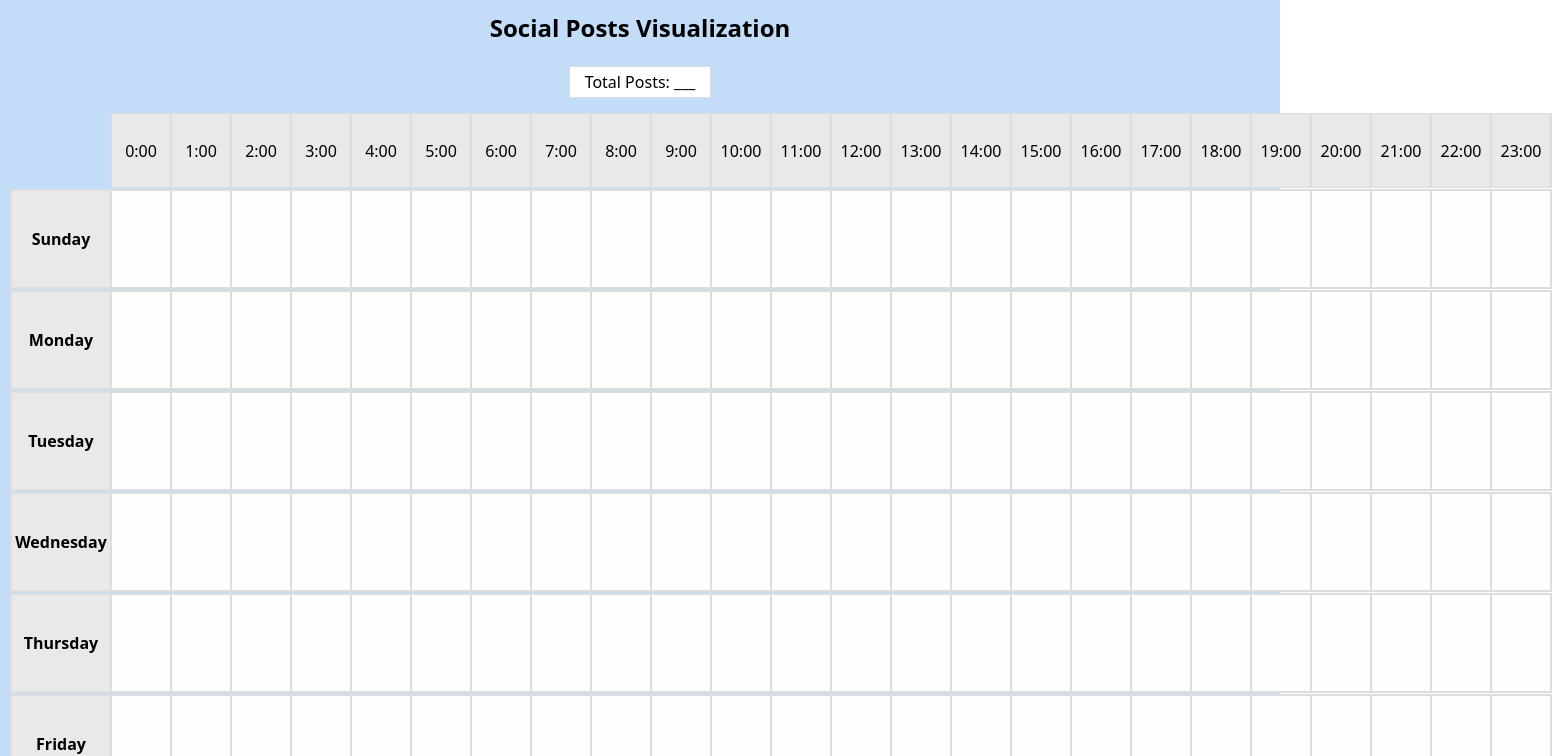
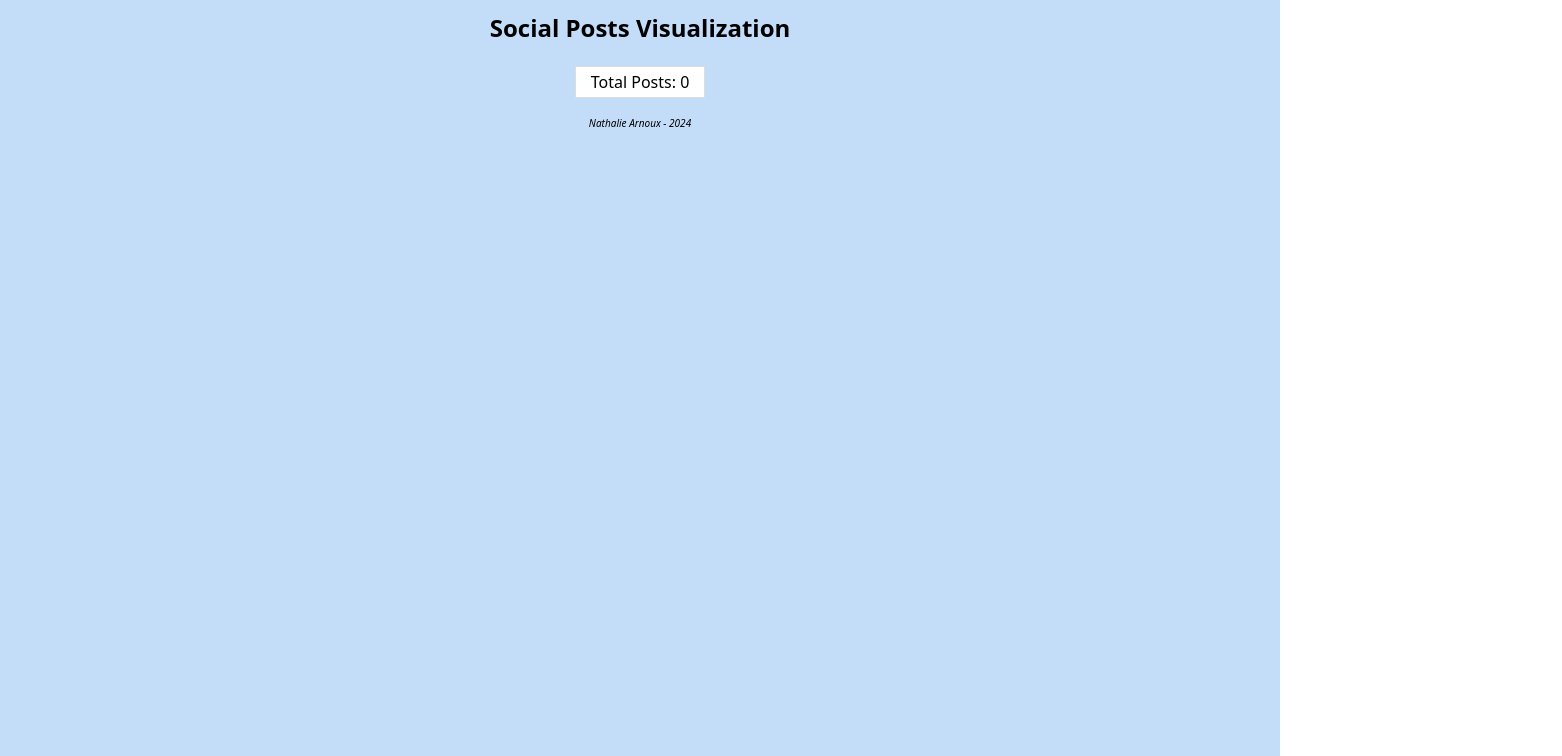
Before and after one commit to nathalieArnoux/challenge-upfluence, a React (Vite) app: page / in a window 1280 px wide. Shown: the top 756 px of the page, 1562 px wide, since content can reach past the window. Built offline with nearby package versions, Linux system fonts and the light colour scheme; no server answers.

Commit message:
implemented two states to handle counters and data to pass to punch card

```diff
--- a/src/components/App/App.jsx
+++ b/src/components/App/App.jsx
@@ -1,21 +1,66 @@
 import "./App.css";
 import { useEffect, useState } from "react";
 import Counter from "../Counter/Counter";
-import PunchCard from "../PunchCard/PunchCard";
+// import PunchCard from "../PunchCard/PunchCard";
 
 function App() {
-  // state(s)
-  // store message type, days and hours
-  const [data, setData] = useState([]);
+  // state
+  // initials values to store the type, day and hour of each post
+  const initialCounts = {
+    pin: {},
+    instagram_media: {},
+    youtube_video: {},
+    article: {},
+    tweet: {},
+    facebook_status: {},
+    tiktok_video: {},
+    twitch_stream: {},
+  };
+  // initial values used to store the counts of each type of post
+  const initialPostCounts = {
+    total: 0,
+    pin: 0,
+    instagram_media: 0,
+    youtube_video: 0,
+    article: 0,
+    tweet: 0,
+    facebook_status: 0,
+    tiktok_video: 0,
+    twitch_stream: 0,
+  };
+  const [counts, setCounts] = useState(initialCounts);
+  const [postCounts, setPostCounts] = useState(initialPostCounts);
+
+  // properties
+  const maxCount = Math.max(
+    ...Object.values(counts).flatMap((typeCounts) => Object.values(typeCounts)),
+  );
 
   // method(s)
-  const handleNewPost = (postData) => {
+  const handleNewPost = (postData, setCounts, setPostCounts) => {
     const [type, details] = Object.entries(postData)[0];
     const date = new Date(details.timestamp * 1000); // convert to milliseconds
     const day = date.getUTCDay();
     const hour = date.getUTCHours();
+    const key = `${day}-${hour}`;
 
-    setData((prevData) => [...prevData, { type, day, hour }]);
+    setCounts((prevCounts) => {
+      const newCounts = { ...prevCounts };
+      console.log(newCounts);
+      // Ensure the key exists in the type or add it
+      if (!newCounts[type][key]) {
+        newCounts[type][key] = 0;
+      }
+      newCounts[type][key]++; // adds one to the current key
+      return newCounts; // returns the new values to store in the state
+    });
+
+    setPostCounts((prevPostCounts) => {
+      const newPostCounts = { ...prevPostCounts };
+      newPostCounts.total++; // adds one to total
+      newPostCounts[type]++; // adds one to the current type
+      return newPostCounts; // returns the new values to store in the state
+    });
   };
 
   useEffect(() => {
@@ -23,7 +68,7 @@ function App() {
     evtSource.onmessage = (evt) => {
       // parse received JSON to object
       const postData = JSON.parse(evt.data);
-      handleNewPost(postData);
+      handleNewPost(postData, setCounts, setPostCounts);
     };
     // clean up
     return () => evtSource.close();
@@ -35,8 +80,8 @@ function App() {
         <h1 className="title">Social Posts Visualization</h1>
       </header>
       <main>
-        <Counter />
-        <PunchCard data={data} />
+        <Counter postCounts={postCounts} />
+        {/* <PunchCard /> */}
       </main>
       <footer>
         <p className="footer">Nathalie Arnoux - 2024</p>
--- a/src/components/Counter/Counter.jsx
+++ b/src/components/Counter/Counter.jsx
@@ -1,13 +1,18 @@
 import "./Counter.css";
+import PropTypes from "prop-types";
 
-const Counter = () => {
+const Counter = ({ postCounts }) => {
   return (
     <>
       <section className="counter">
-        <h2>Total Posts: ___</h2>
+        <h2>Total Posts: {postCounts.total}</h2>
       </section>
     </>
   );
 };
 
 export default Counter;
+
+Counter.propTypes = {
+  postCounts: PropTypes.object,
+};
```
Also changed, not shown: 1 other file (tests, documents, lock files or other folders).
